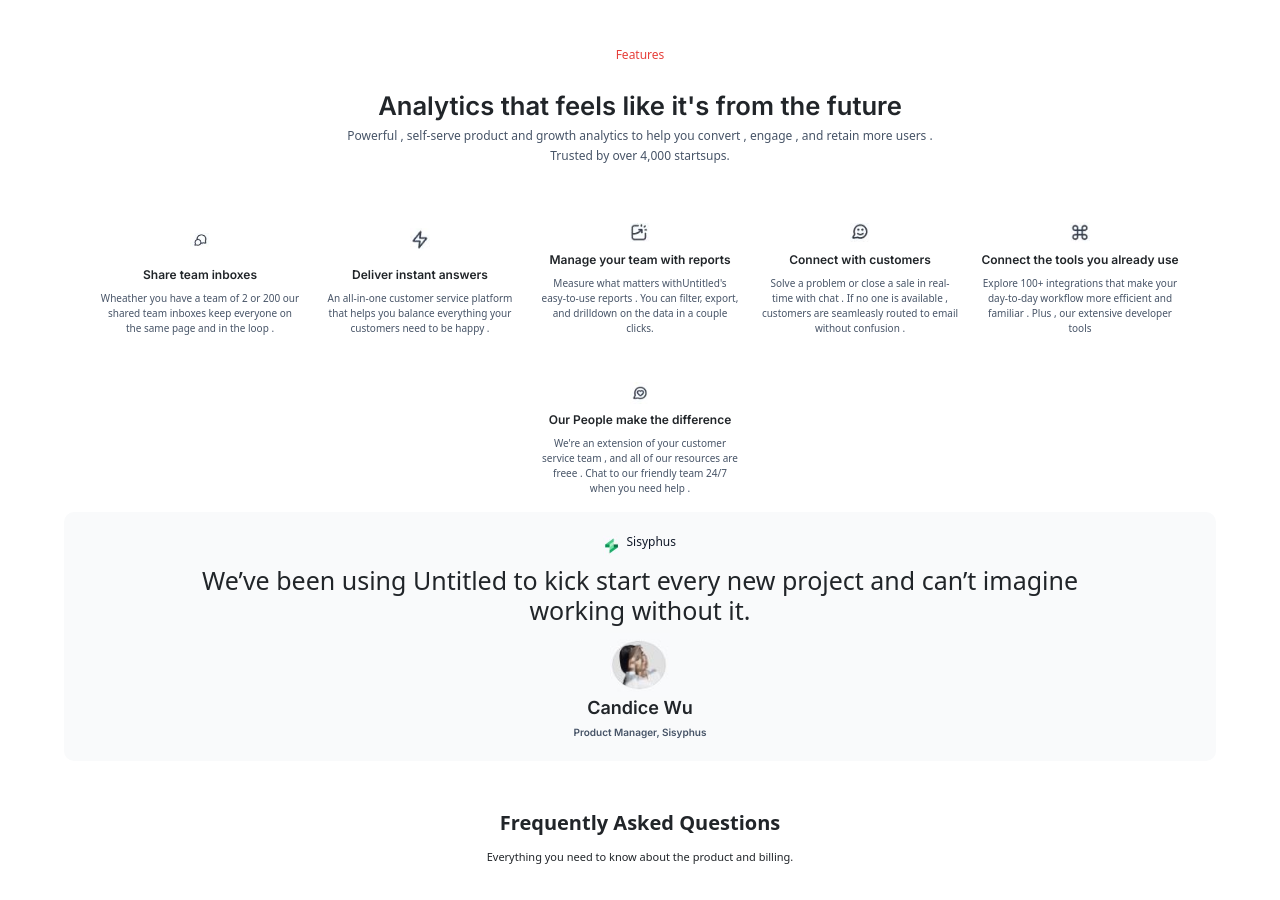
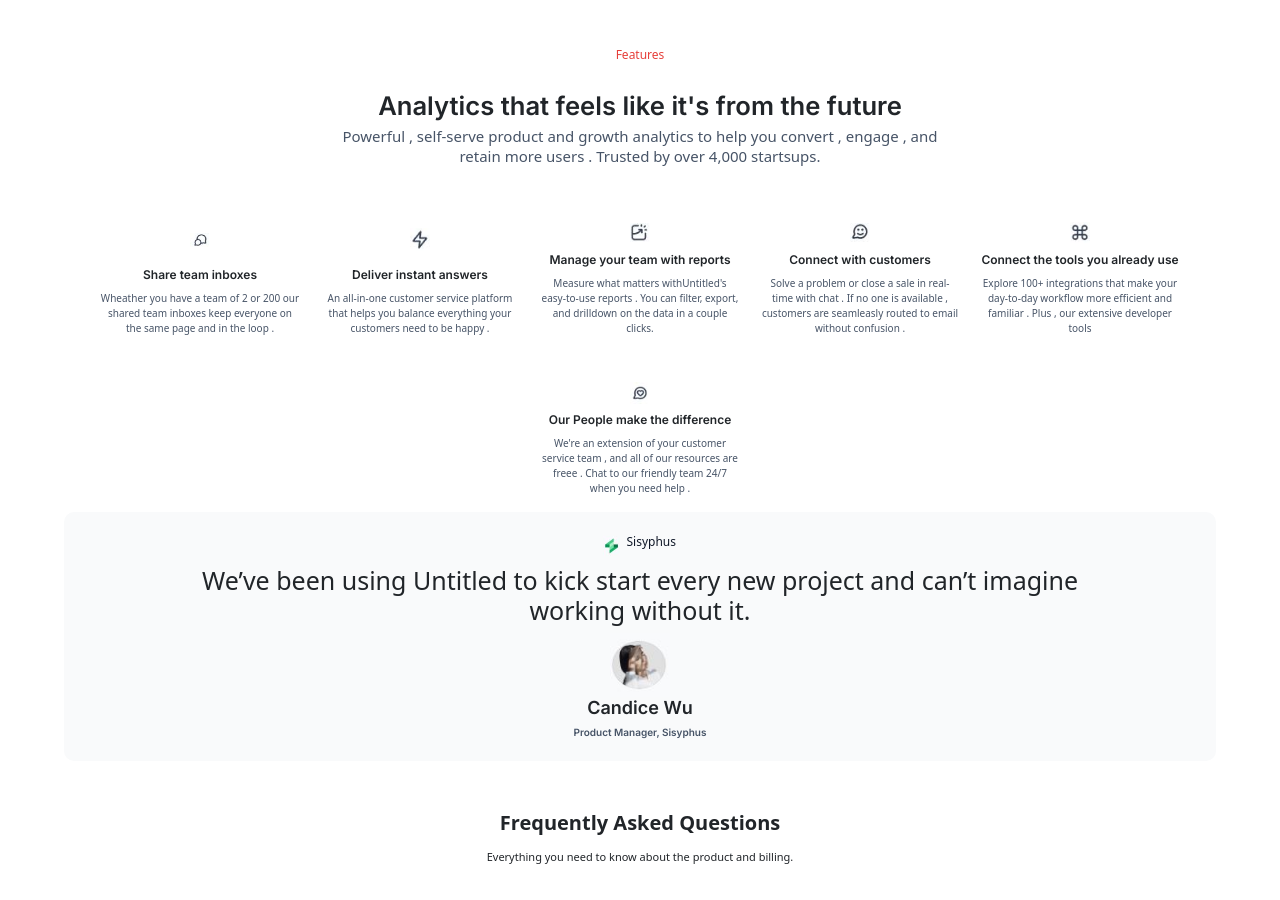
Before and after one commit to AMMRISHA/Zysk-Technologies, a React (Vite) app: page / in a window 1280 px wide. Shown: the part 1080-1980 px from the top of the page. Built offline with nearby package versions, Linux system fonts and the light colour scheme.

Commit message:
6th commit

```diff
--- a/src/components/features.css
+++ b/src/components/features.css
@@ -37,7 +37,7 @@
 }
 .features-head p{
   color: #475467;
-  font-size: clamp(12px, 2vw, 6px);
+  font-size: clamp(12px, 2vw, 15px);
   line-height: 20px;
   width: 70%;
 }
@@ -69,7 +69,7 @@
 .f-b-box h2{
 
   font-family: 'Inter', sans-serif;
-  font-size: clamp(12px, 2vw, 10px);
+  font-size: clamp(11px, 2vw, 12px);
 
 }
 .f-b-box p{
```
